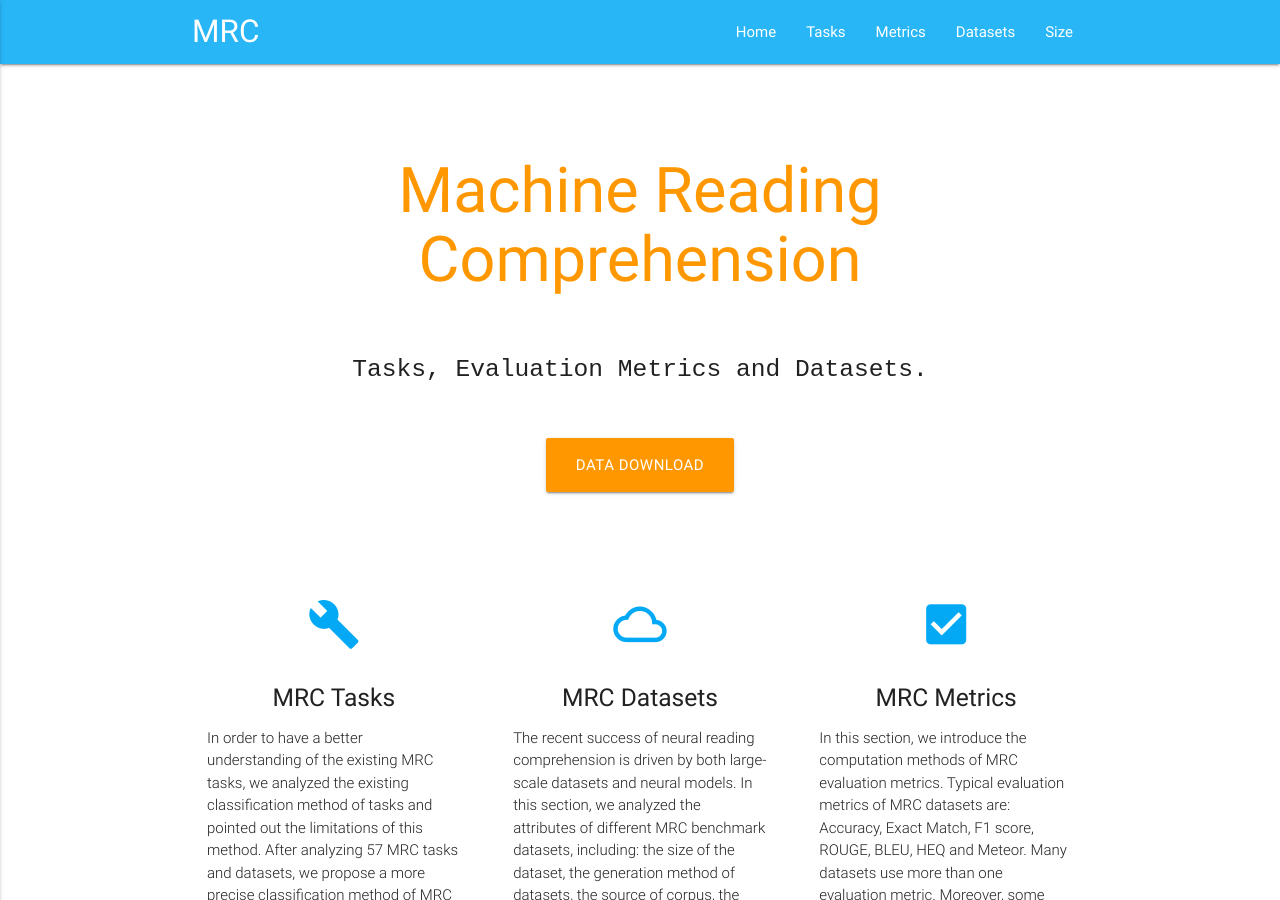
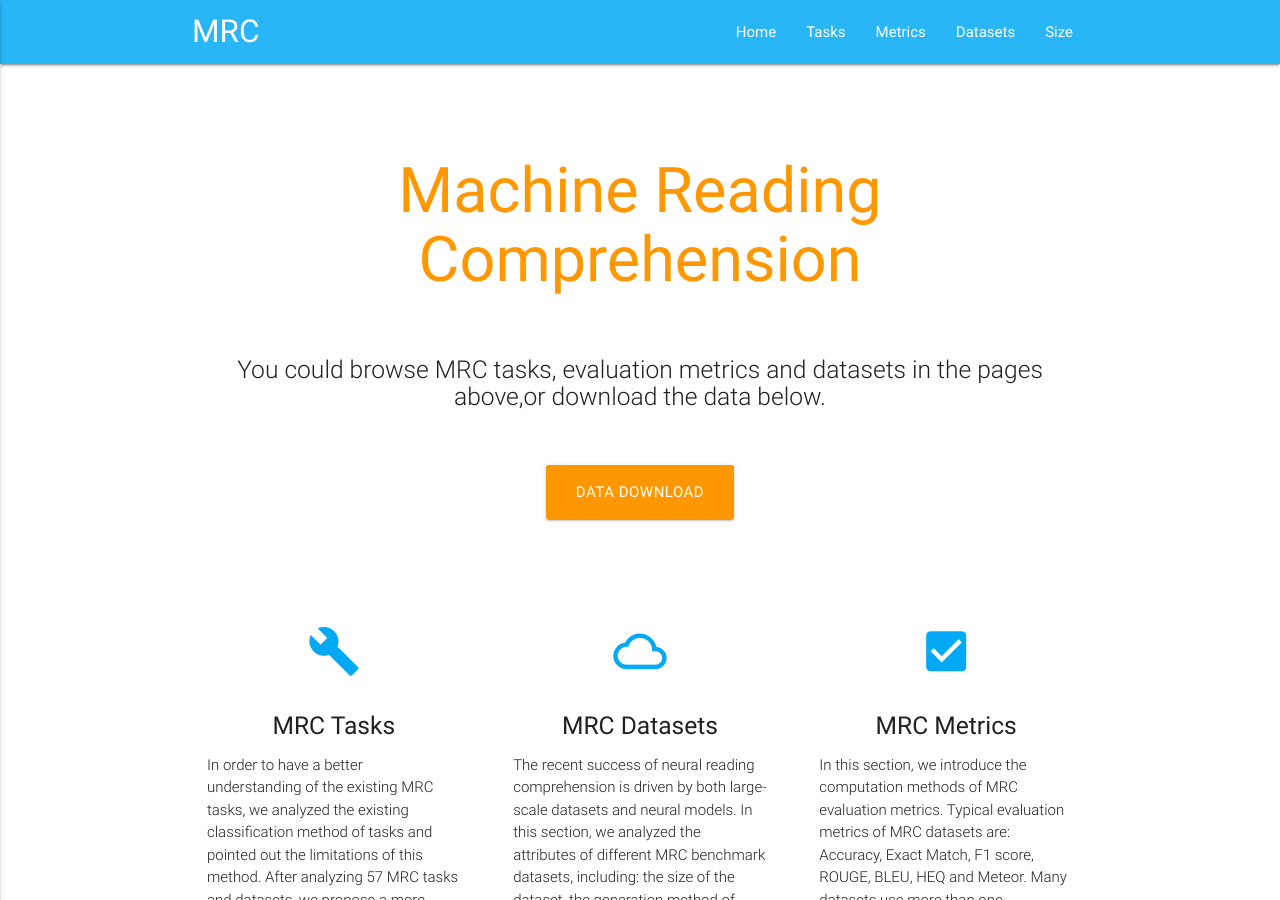
Before and after one commit to MRC-Datasets/MRC-Datasets.github.io, a Jekyll site: the page built from index.md, in a window 1280 px wide and 900 px high. Built offline with Jekyll 4.4.1, drawn with Linux system fonts in a browser that asks for light colours.

Commit message:
Update index.md

```diff
--- a/index.md
+++ b/index.md
@@ -1,4 +1,4 @@
 ---
 layout: home
 ---
-	Tasks, Evaluation Metrics and Datasets.
+You could browse MRC tasks, evaluation metrics and datasets in the pages above,or download the data below.
```
